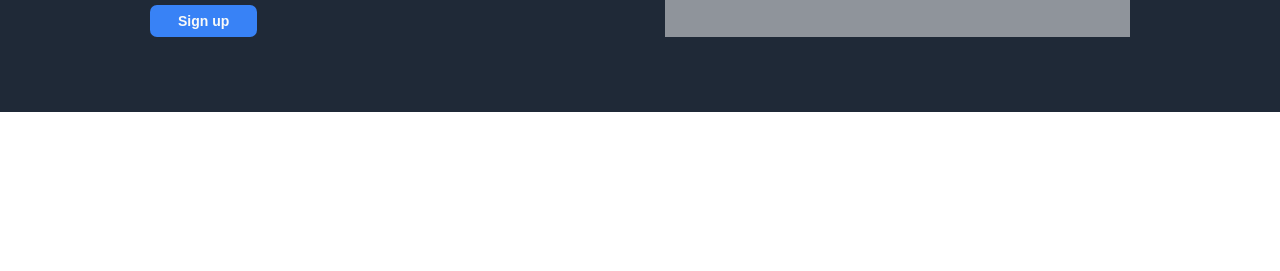
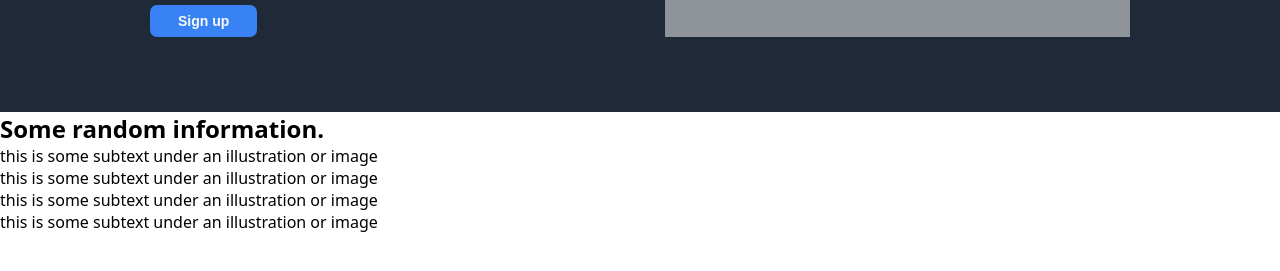
Before and after one commit to sarahrovie/landing-page, a plain HTML site: page index.html in a window 1280 px wide. Shown: the part 343-614 px from the top of the page. Drawn offline with Linux system fonts and the light colour scheme.

Commit message:
Edit html for info section

```diff
--- a/index.html
+++ b/index.html
@@ -27,5 +27,26 @@
             this a placeholder for an image
         </div>
     </section>
+    <section id="info">
+        <h2>Some random information.</h2>
+        <div class="container">
+            <div class="info">
+                <div class="img"></div>
+                <p>this is some subtext under an illustration or image</p>
+            </div>
+            <div class="info">
+                <div class="img"></div>
+                <p>this is some subtext under an illustration or image</p>
+            </div>
+            <div class="info">
+                <div class="img"></div>
+                <p>this is some subtext under an illustration or image</p>
+            </div>
+            <div class="info">
+                <div class="img"></div>
+                <p>this is some subtext under an illustration or image</p>
+            </div>
+        </div>
+    </section>
 </body>
 </html>
```
